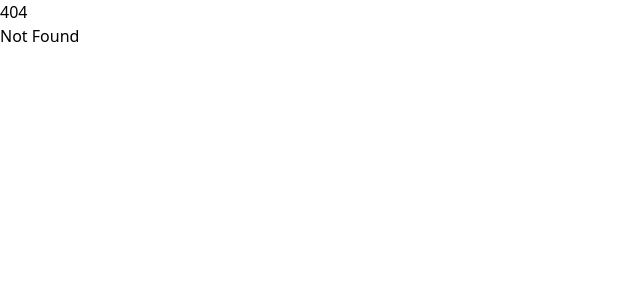
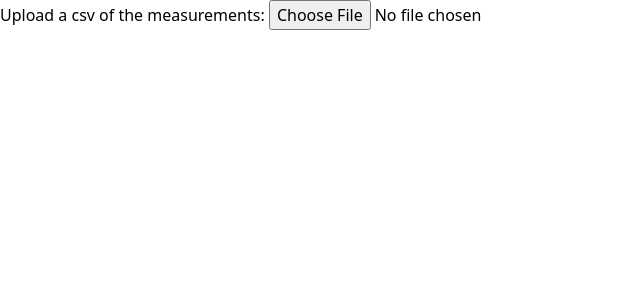
Before and after one commit to KoyenaPal/vocabViz, a SvelteKit app in the folder vocab-app/: page /loadingdata/1 in a window 1280 px wide. Before the commit this address had no page. Shown: the top 300 px of the page, without its empty margins (0-640 px from the left). Built offline with nearby package versions, Linux system fonts and the light colour scheme.

Commit message:
working loading data

```diff
--- a/vocab-app/package.json
+++ b/vocab-app/package.json
@@ -32,5 +32,8 @@
 		"typescript": "^5.0.0",
 		"vite": "^4.4.2"
 	},
-	"type": "module"
+	"type": "module",
+	"dependencies": {
+		"papaparse": "^5.4.1"
+	}
 }
--- /dev/null
+++ b/vocab-app/src/routes/loadingdata/[slug]/+layout.svelte
@@ -0,0 +1 @@
+<script>import "/src/app.postcss";</script><slot></slot>
--- /dev/null
+++ b/vocab-app/src/routes/loadingdata/[slug]/+page.svelte
@@ -0,0 +1,21 @@
+<script lang="ts">
+  import papa from 'papaparse';
+
+  function handleChange(event: any) {
+      let files = event.target.files;
+      for (let f of files) {
+          papa.parse(f, {
+              header: true,
+              complete: function (results: any) {
+                  console.log(results);
+              }
+          });
+      }
+  }
+</script>
+
+
+
+Upload a csv of the measurements:
+
+<input type="file" on:change={handleChange} />
```
Also changed, not shown: vocab-app/src/routes/loadingdata/[slug]/+page.js (added), 1 other file (tests, documents, lock files or other folders).
